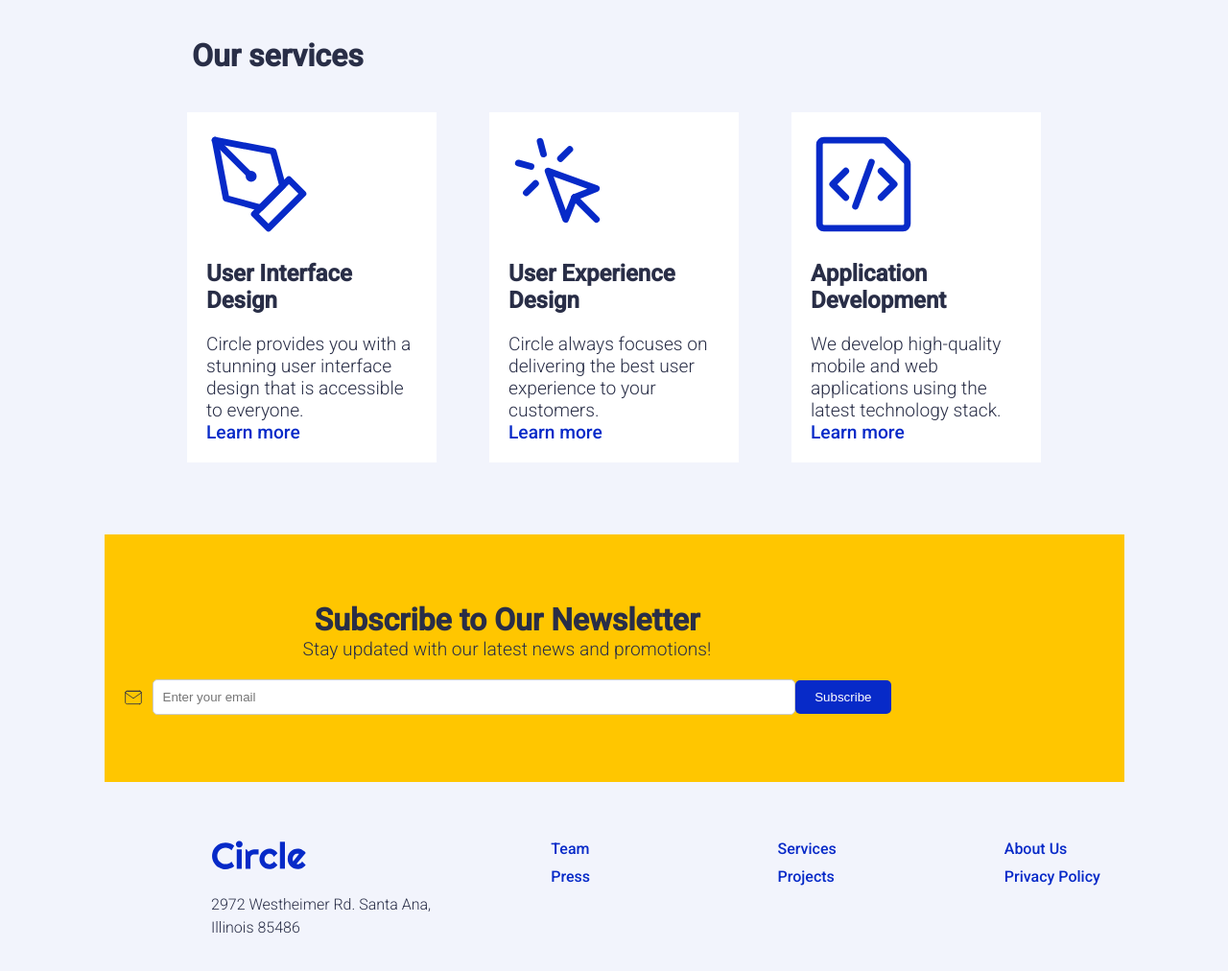
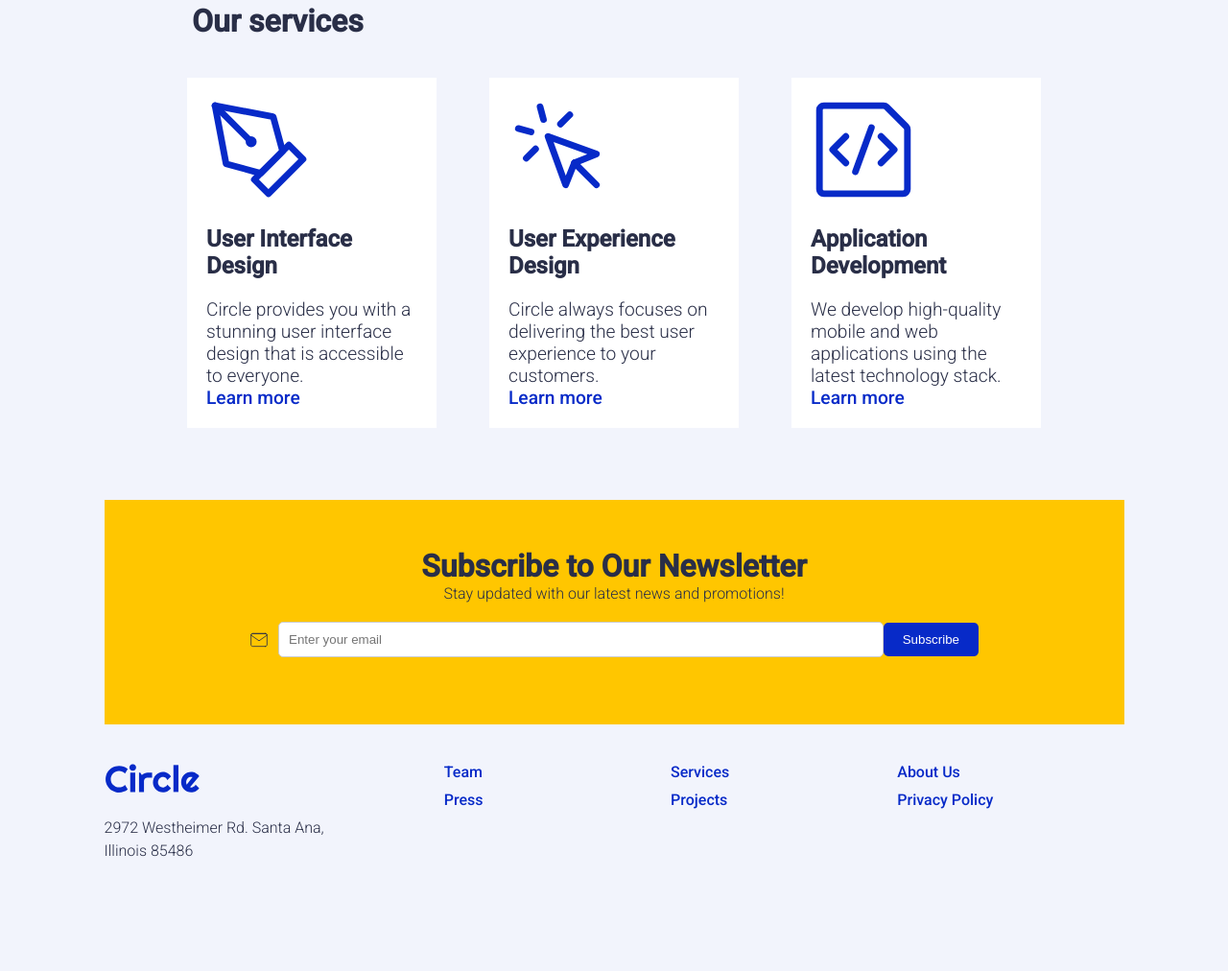
Before and after one commit to Annakisiel/midterm-project, a plain HTML site: page index.html in a window 1280 px wide. Shown: the part 1969-2981 px from the top of the page at 96% size. After the commit the page ends 2908 px from the top, so only its background shows below. Drawn offline with Linux system fonts and the light colour scheme; no server answers; a script that the page names is missing; files whose address does not match are found by name.

Commit message:
almost finished

```diff
--- a/style.css
+++ b/style.css
@@ -351,14 +351,10 @@ h2 {
   font-size: 2rem;
 }
 
-p {
-  font-size: 1.2rem;
-  margin-bottom: 20px;
-}
-
 .input-group {
   display: flex;
   align-items: center;
+  padding: 20px;
 }
 
 .icon {
@@ -391,7 +387,6 @@ button {
 
 .footer-container {
   max-width: 1200px;
-  margin-left: 200px;
   display: flex;
   justify-content: space-between;
   align-items: flex-start;
@@ -582,8 +577,9 @@ margin-bottom: 50px;}
     display: flex;
     flex-direction: column;
   }
-}
+
 
 .footer, .container, .projects-container {
   margin: 20px;
 }
+}
```
